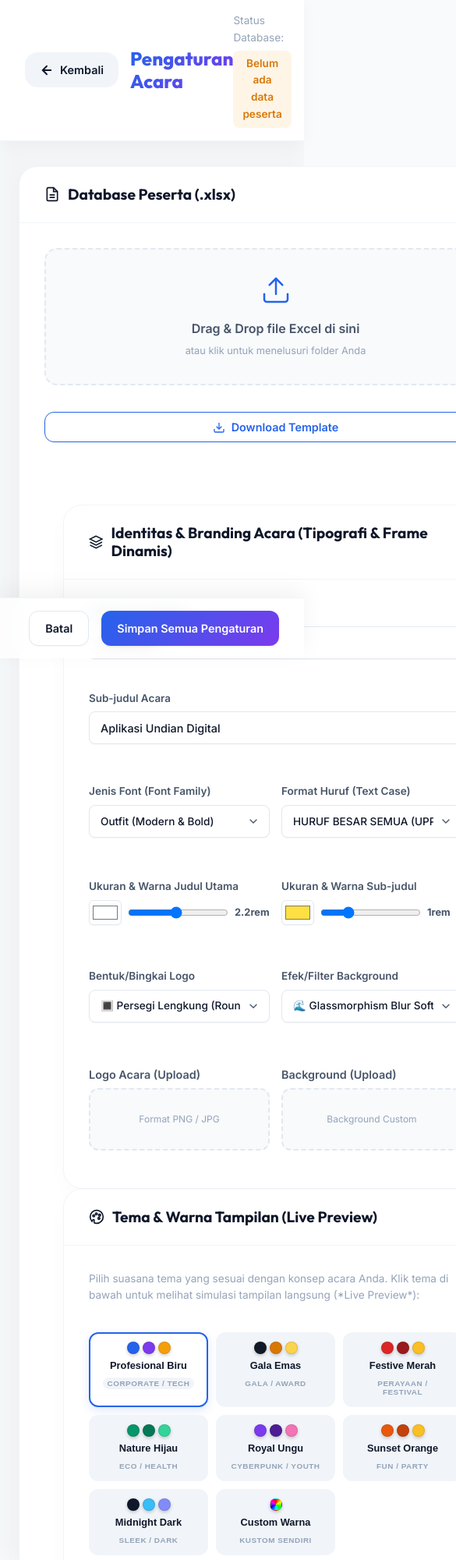
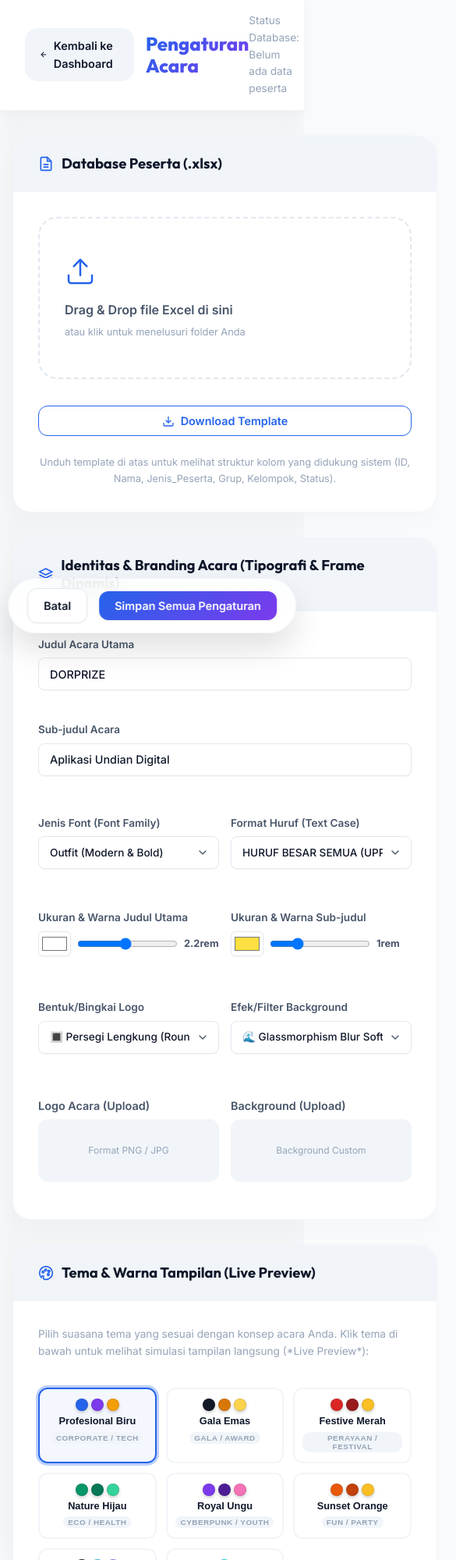
Before and after one commit to Nothing-love/Undian-Beta, a website: page setting.html in a window 390 px wide. Shown: the top 2000 px of the page at 78% size, 585 px wide, since content can reach past the window. Drawn offline with Linux system fonts and the light colour scheme; no server answers; a web font is replaced by a local one.

Commit message:
Fix layout container structure for full fluid responsive display on all screens

```diff
--- a/setting.html
+++ b/setting.html
@@ -8,7 +8,7 @@
   <!-- Google Fonts -->
   <link rel="preconnect" href="https://fonts.googleapis.com" />
   <link rel="preconnect" href="https://fonts.gstatic.com" crossorigin />
-  <link href="https://fonts.googleapis.com/css2?family=Inter:wght@300;400;500;600;700&family=Outfit:wght@400;500;600;700;800;900&display=swap" rel="stylesheet" />
+  <link href="https://fonts.googleapis.com/css2?family=Bebas+Neue&family=Inter:wght@300;400;500;600;700&family=Montserrat:wght@400;600;700;800&family=Orbitron:wght@500;700;900&family=Outfit:wght@400;600;700;800;900&family=Playfair+Display:ital,wght@0,600;0,800;1,600&family=Poppins:wght@400;600;700&display=swap" rel="stylesheet" />
 
   <!-- SheetJS -->
   <script src="https://cdn.sheetjs.com/xlsx-0.20.3/package/dist/xlsx.full.min.js"></script>
@@ -84,29 +84,34 @@
       -webkit-text-fill-color: transparent;
     }
 
-    /* Layout Container */
+    /* Layout Container - FULL FLUID WIDE RESPONSIVE */
     .settings-container {
-      max-width: 1200px;
-      width: 100%;
+      max-width: 1440px;
+      width: 95%;
       margin: var(--space-xl) auto;
-      padding: 0 var(--space-lg);
+      padding: 0 var(--space-md);
       box-sizing: border-box;
       flex: 1;
       display: flex;
       flex-direction: column;
       gap: var(--space-xl);
-      padding-bottom: 100px; /* Space for sticky save bar */
+      padding-bottom: 100px;
     }
 
     .settings-grid {
       display: grid;
       grid-template-columns: 1fr 1fr;
       gap: var(--space-xl);
+      align-items: start;
     }
 
-    @media (max-width: 900px) {
+    @media (max-width: 1024px) {
       .settings-grid {
         grid-template-columns: 1fr;
+      }
+      .settings-container {
+        width: 100%;
+        padding: 0 var(--space-md);
       }
     }
 
@@ -119,11 +124,17 @@
       overflow: hidden;
       display: flex;
       flex-direction: column;
-      transition: transform 0.2s ease, box-shadow 0.2s ease;
+      transition: all var(--transition-base);
+    }
+
+    .settings-card:hover {
+      box-shadow: 0 15px 35px rgba(0, 0, 0, 0.04);
+      border-color: rgba(var(--color-primary-rgb), 0.2);
     }
 
     .settings-card-header {
       padding: var(--space-lg) var(--space-xl);
+      background: var(--color-bg-secondary);
       border-bottom: 1px solid var(--color-border-light);
       display: flex;
       align-items: center;
@@ -132,170 +143,78 @@
 
     .settings-card-header h2 {
       font-family: 'Outfit', sans-serif;
-      font-size: 1.2rem;
+      font-size: 1.15rem;
       font-weight: 700;
       margin: 0;
+      color: var(--color-text);
       display: flex;
       align-items: center;
       gap: 10px;
-      color: var(--color-text);
+    }
+
+    .settings-card-header h2 svg {
+      color: var(--color-primary);
     }
 
     .settings-card-body {
       padding: var(--space-xl);
-      flex: 1;
       display: flex;
       flex-direction: column;
       gap: var(--space-lg);
     }
 
-    /* Upload Section Improvements */
-    .upload-area {
-      border: 2px dashed var(--color-border);
-      border-radius: var(--radius-lg);
-      padding: var(--space-xl) var(--space-md);
-      text-align: center;
-      background: var(--color-bg);
-      cursor: pointer;
-      transition: all var(--transition-normal);
-    }
-
-    .upload-area:hover, .upload-area.drag-over {
-      border-color: var(--color-primary);
-      background: rgba(var(--color-primary-rgb), 0.04);
-    }
-
-    /* Status Tag */
-    .status-tag {
-      display: inline-block;
-      padding: 6px 12px;
-      border-radius: var(--radius-sm);
-      font-size: 0.85rem;
-      font-weight: 600;
-      text-align: center;
-      margin-top: 5px;
-    }
-
-    .status-tag.success {
-      background: rgba(5, 150, 105, 0.1);
-      color: #059669;
-    }
-
-    .status-tag.warning {
-      background: rgba(245, 158, 11, 0.1);
-      color: #d97706;
-    }
-
-    /* Dynamic targets spacing */
-    .draw-rule-row {
-      display: flex;
-      align-items: center;
-      gap: 12px;
-      background: var(--color-bg);
-      padding: var(--space-sm) var(--space-md);
-      border-radius: var(--radius-md);
-      border: 1px solid var(--color-border-light);
-      margin-bottom: 10px;
-    }
-
-    /* Theme Swatch Grid */
-    .theme-grid {
-      display: grid;
-      grid-template-columns: repeat(auto-fill, minmax(130px, 1fr));
-      gap: 10px;
-    }
-
-    .theme-swatch {
-      cursor: pointer;
-      border: 2px solid transparent;
-      padding: 10px;
-      border-radius: var(--radius-md);
-      background: var(--color-bg-secondary);
-      text-align: center;
-      transition: all var(--transition-fast);
-      display: flex;
-      flex-direction: column;
-      align-items: center;
-      gap: 8px;
-    }
-
-    .theme-swatch:hover {
-      transform: translateY(-2px);
-      background: var(--color-border-light);
-    }
-
-    .theme-swatch.active {
-      border-color: var(--color-primary);
-      background: var(--color-surface);
-      box-shadow: 0 4px 12px rgba(var(--color-primary-rgb), 0.15);
-    }
-
-    .swatch-colors {
-      display: flex;
-      gap: 4px;
-    }
-
-    .swatch-colors span {
-      width: 16px;
-      height: 16px;
-      border-radius: 50%;
-    }
-
-    .swatch-label {
-      font-size: 0.8rem;
-      font-weight: 600;
-    }
-
     /* Floating Save Bar */
     .floating-save-bar {
       position: fixed;
-      bottom: 0;
-      left: 0;
-      right: 0;
-      background: rgba(255, 255, 255, 0.8);
-      backdrop-filter: blur(10px);
-      border-top: 1px solid var(--color-border-light);
-      padding: var(--space-md) var(--space-xl);
+      bottom: var(--space-xl);
+      left: 50%;
+      transform: translateX(-50%);
+      background: rgba(var(--color-surface-rgb, 255, 255, 255), 0.85);
+      backdrop-filter: blur(16px);
+      -webkit-backdrop-filter: blur(16px);
+      border: 1px solid var(--color-border-light);
+      box-shadow: 0 20px 40px rgba(0, 0, 0, 0.12);
+      padding: 12px 24px;
+      border-radius: var(--radius-full);
       display: flex;
-      justify-content: flex-end;
-      gap: var(--space-md);
-      z-index: 99;
-      box-shadow: 0 -10px 30px rgba(0, 0, 0, 0.05);
+      align-items: center;
+      gap: 15px;
+      z-index: 1000;
+      transition: all var(--transition-base);
     }
 
-    /* Dark mode adjustments for floating bar */
-    body.dark .floating-save-bar {
-      background: rgba(22, 22, 43, 0.8);
-    }
-
-    .logo-upload-area, .bg-upload-area {
-      border: 2px dashed var(--color-border);
+    .logo-upload-area {
+      border: 2px dashed var(--color-border-light);
       border-radius: var(--radius-md);
       padding: 15px;
       text-align: center;
-      background: var(--color-bg);
       cursor: pointer;
-      position: relative;
-      overflow: hidden;
+      background: var(--color-bg-secondary);
+      transition: all var(--transition-fast);
       min-height: 80px;
       display: flex;
+      flex-direction: column;
       align-items: center;
       justify-content: center;
     }
 
-    .logo-upload-area img, .bg-upload-area img {
-      max-height: 80px;
-      object-fit: contain;
-      z-index: 1;
+    .logo-upload-area:hover {
+      border-color: var(--color-primary);
+      background: rgba(var(--color-primary-rgb), 0.02);
     }
 
-    /* Premium Scrollbar */
+    .logo-upload-area img {
+      max-height: 60px;
+      max-width: 100%;
+      object-fit: contain;
+    }
+
     ::-webkit-scrollbar {
-      width: 10px;
-      height: 10px;
+      width: 6px;
+      height: 6px;
     }
     ::-webkit-scrollbar-track {
-      background: var(--color-bg);
+      background: transparent;
     }
     ::-webkit-scrollbar-thumb {
       background: rgba(0, 0, 0, 0.15) !important;
@@ -317,7 +236,7 @@
           <line x1="19" y1="12" x2="5" y2="12"></line>
           <polyline points="12 19 5 12 12 5"></polyline>
         </svg>
-        Kembali
+        Kembali ke Dashboard
       </a>
       <h1 class="settings-page-title">Pengaturan Acara</h1>
     </div>
@@ -327,7 +246,7 @@
     </div>
   </header>
 
-  <!-- CONTAINER -->
+  <!-- FLUID WIDE CONTAINER -->
   <div class="settings-container">
 
     <div class="settings-grid">
@@ -365,12 +284,10 @@
               </button>
             </div>
             <p style="font-size: 0.8rem; color: var(--color-text-muted); margin: 0; text-align: center;">
-  <!-- MAIN CONTENT CONTAINER -->
-  <main class="settings-container">
-    <div class="settings-grid-main">
-
-      <!-- COLUMN 1: EVENT BRANDING & THEME -->
-      <div style="display: flex; flex-direction: column; gap: var(--space-xl);">
+              Unduh template di atas untuk melihat struktur kolom yang didukung sistem (ID, Nama, Jenis_Peserta, Grup, Kelompok, Status).
+            </p>
+          </div>
+        </section>
 
         <!-- CARD: Event Identity, Typography & Dynamic Branding -->
         <section class="settings-card">
@@ -500,10 +417,9 @@
 
       </div>
 
-      <!-- COLUMN 2: THEME, TARGETS, & PRIZES -->
+      <!-- COLUMN 2: THEME & ROUND PRIZE SETTINGS -->
       <div style="display: flex; flex-direction: column; gap: var(--space-xl);">
 
-        <!-- CARD: Visual Theme Presets -->
         <!-- CARD: Theme & Color Settings with Live Preview -->
         <section class="settings-card">
           <div class="settings-card-header">
```
